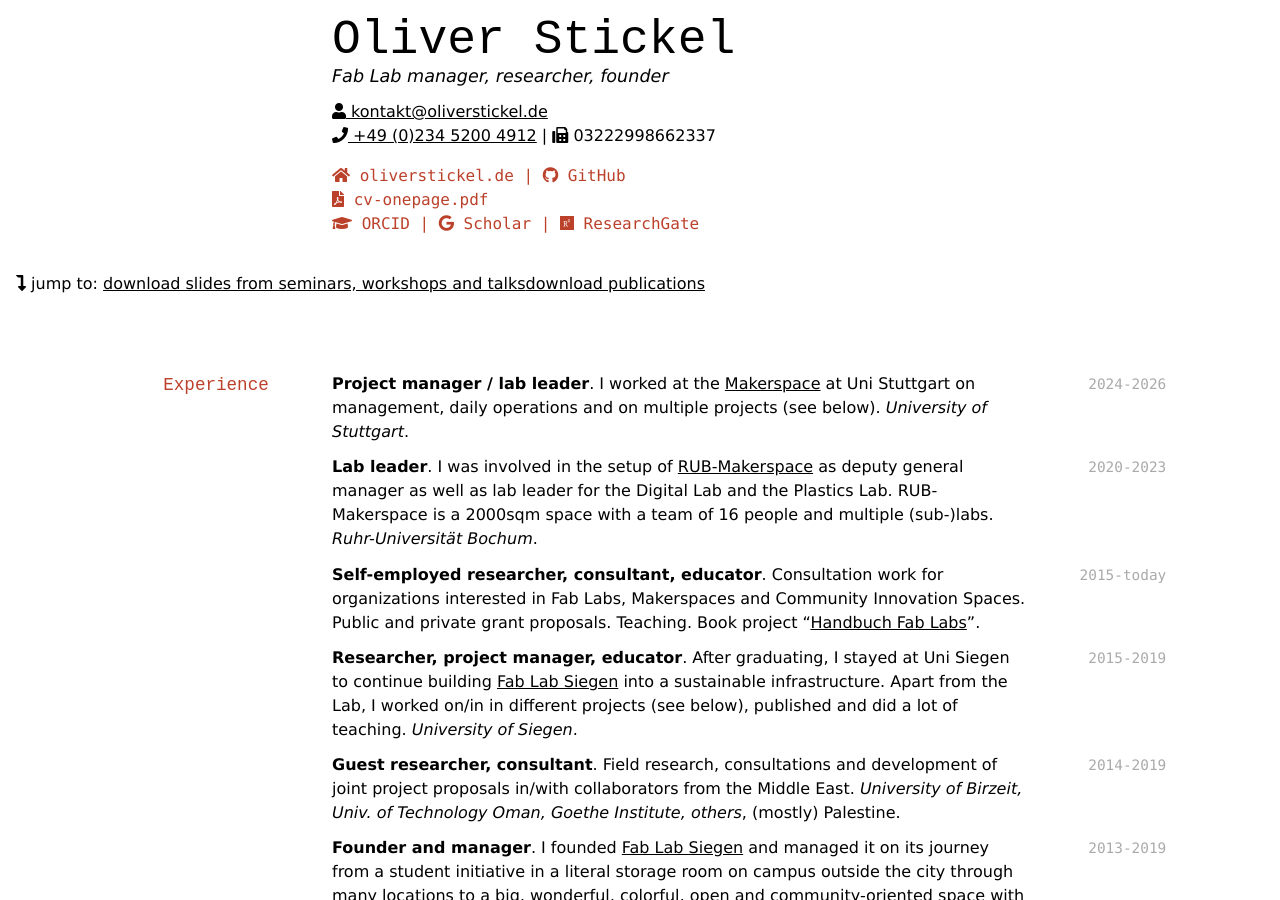
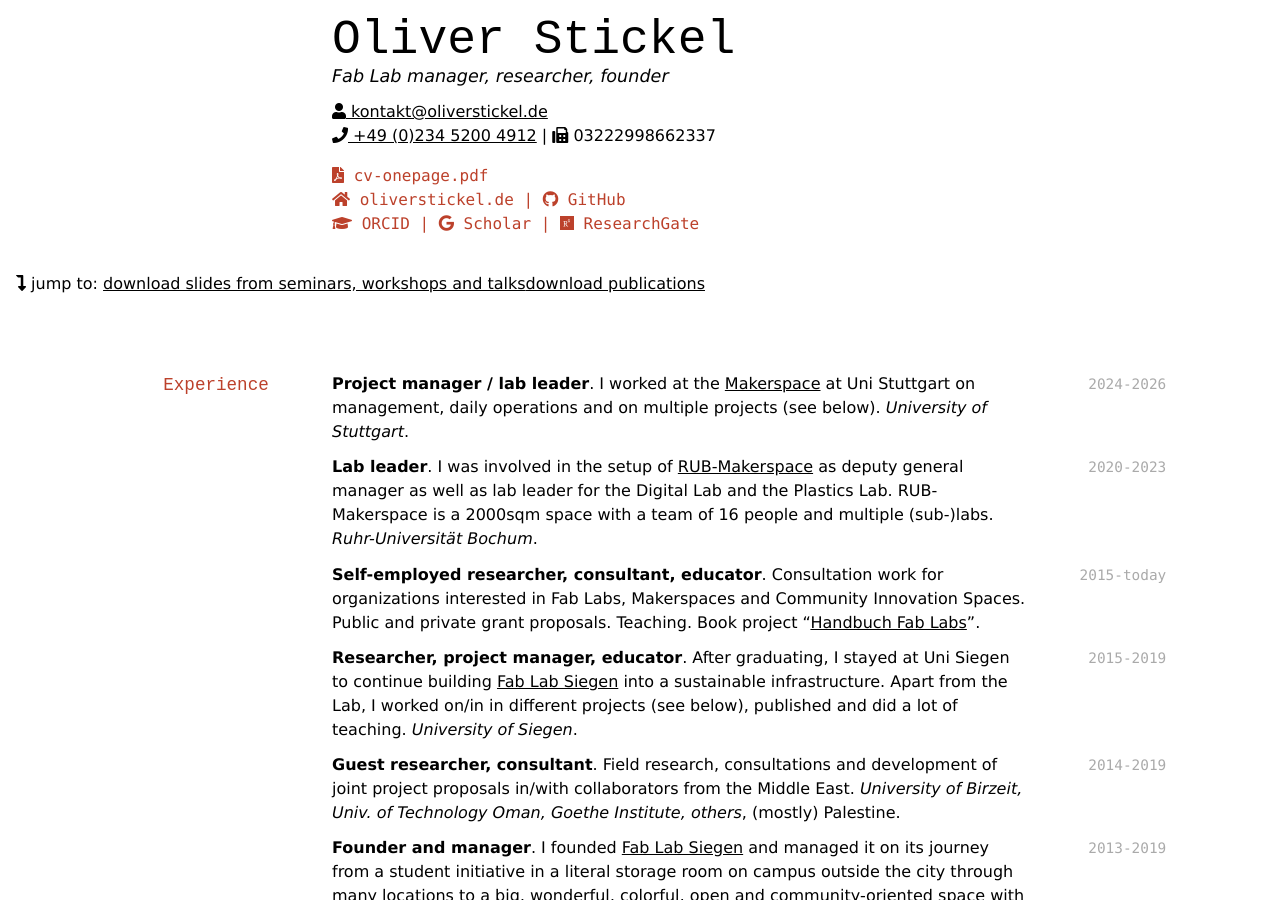
Before and after one commit to oliverstickel/oliverstickel.github.io, a Jekyll site: the page built from index.md, in a window 1280 px wide and 900 px high. Built offline with Jekyll 4.4.1, drawn with Linux system fonts in a browser that asks for light colours; nearby versions of some CDN libraries; a style sheet for code colours, icons or effects is not loaded.

Commit message:
Update index.md

```diff
--- a/index.md
+++ b/index.md
@@ -9,8 +9,8 @@ Fab Lab manager, researcher, founder
 <a href="tel:+4923452004912"><i class="fas fa-phone"></i> +49 (0)234 5200 4912</a> |  <i class="fas fa-fax"></i> 03222998662337 <br/>
 
 <div id="webaddress">
+  <a href="https://oliverstickel.de/cv-onepage.pdf"><i class="fas fa-file-pdf"></i> cv-onepage.pdf</a><br/>
   <a href="https://oliverstickel.de"><i class="fas fa-home"></i> oliverstickel.de </a> |  <a href="https://github.com/oliverstickel"><i class="fab fa-github"></i> GitHub </a><br/>
-  <a href="https://oliverstickel.de/cv-onepage.pdf"><i class="fas fa-file-pdf"></i> cv-onepage.pdf</a><br/>
   <a href="https://orcid.org/0009-0009-2787-4975"><i class="fas fa-graduation-cap"></i> ORCID </a> |  <a href="https://scholar.google.de/citations?user=K1WQRFsAAAAJ"><i class="fab fa-google"></i> Scholar </a> |  <a href="https://researchgate.net/profile/oliver-stickel"><i class="fab fa-researchgate"></i> ResearchGate </a><br/>
 </div>
 
```
